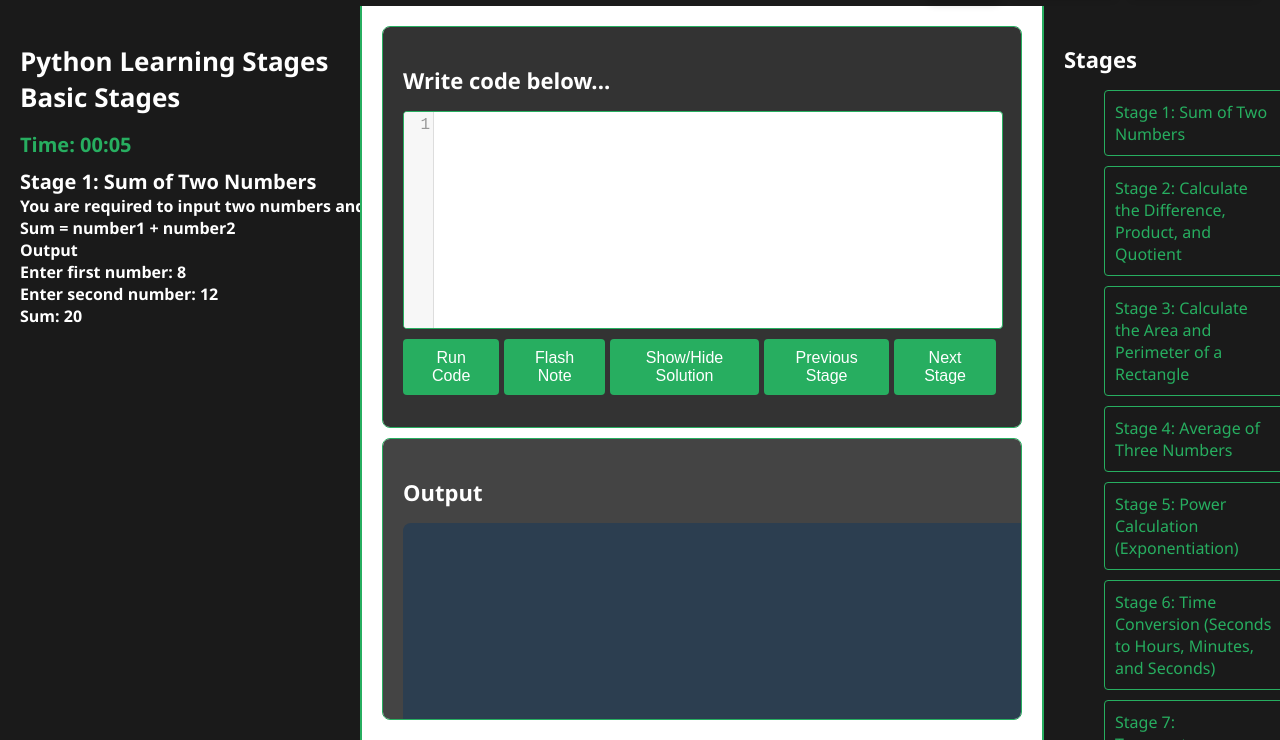
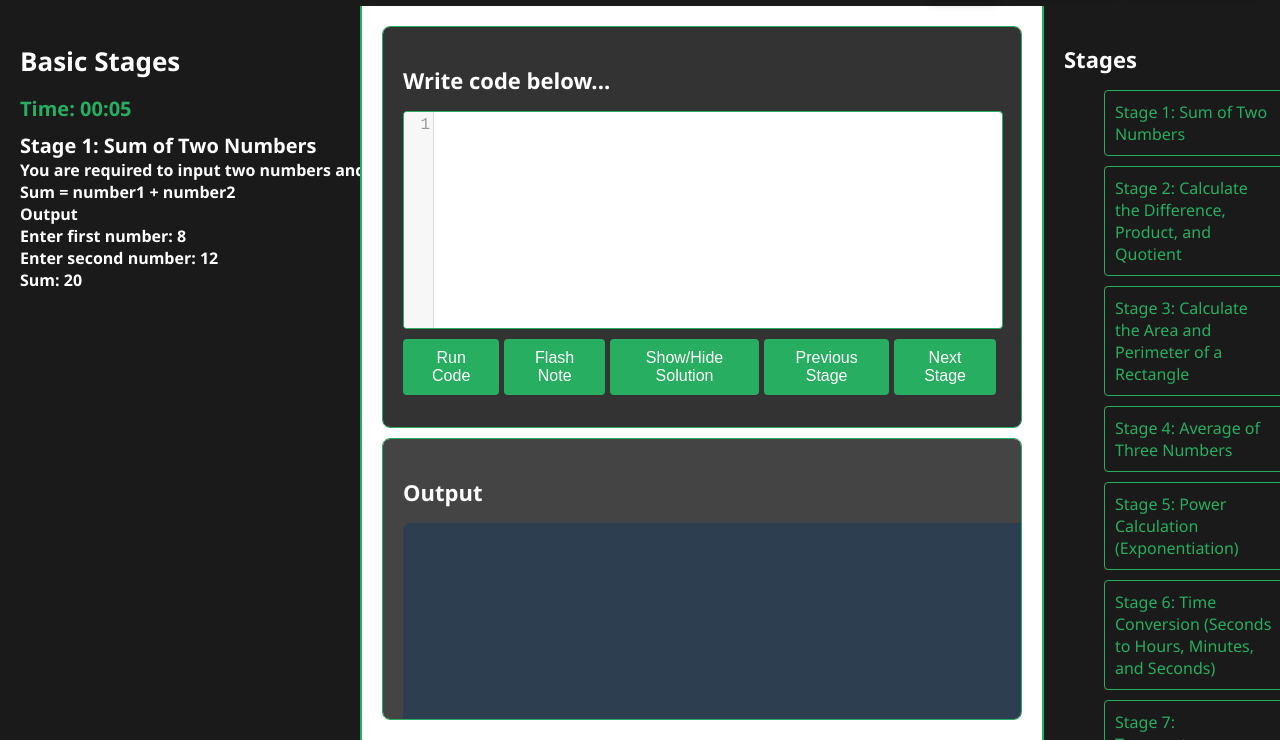
Before and after one commit to Showmik007/basic, a plain HTML site: page basic.html in a window 1280 px wide. Shown: the part 60-800 px from the top of the page. Drawn offline with nearby package versions, Linux system fonts and the light colour scheme.

Commit message:
Update basic.html

```diff
--- a/basic.html
+++ b/basic.html
@@ -365,7 +365,7 @@
 
    <div class="container">
         <div class="left">
-            <h1>Python Learning Stages<br>Basic Stages</h1>
+            <h1>Basic Stages</h1>
             <div id="timer">Time: <span id="timeDisplay">00:00</span></div>
             <div class="question" id="question"></div>
 			<div id="solution" class="solution"><p>solution:</b></p></div>
```
